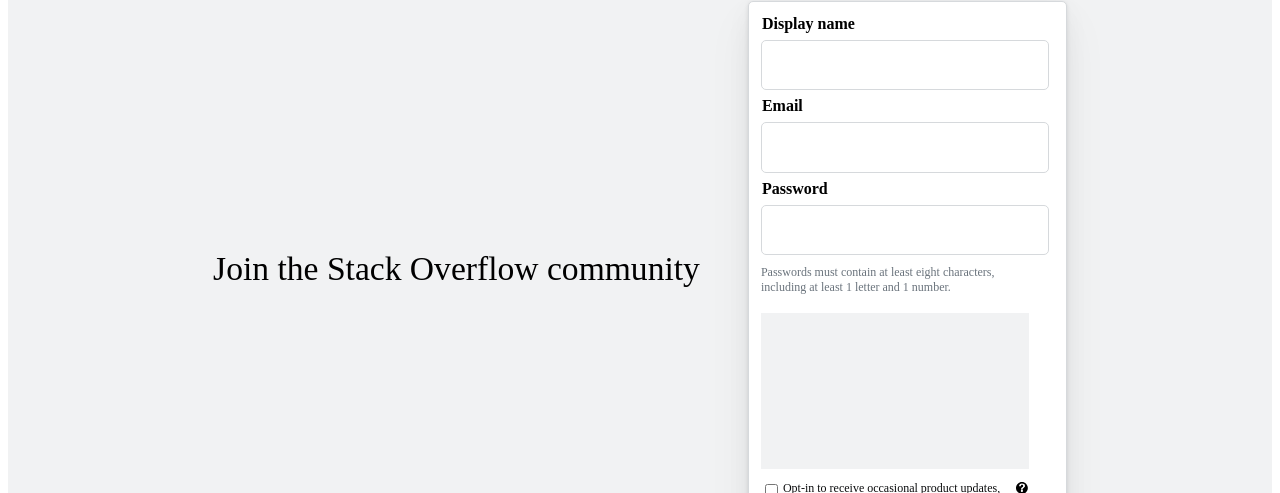
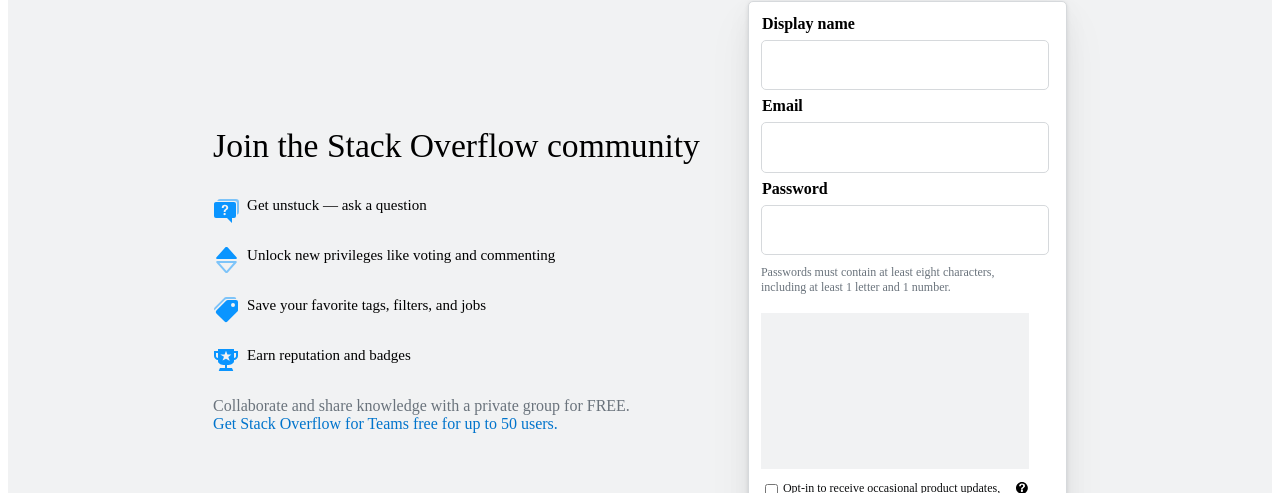
Before and after one commit to codestates-seb/seb40_pre_001, a React (Create React App) app in the folder front/: page /signup in a window 1280 px wide. Shown: the part 160-653 px from the top of the page. Built offline with nearby package versions, Linux system fonts and the light colour scheme.

Commit message:
🖋Fix: Sign up intro and layout adjust

```diff
--- /dev/null
+++ b/front/src/components/sign up/IntroLine.jsx
@@ -0,0 +1,13 @@
+import React from 'react';
+import * as S from './introduce.style';
+
+const IntroLine = ({ key, icon, content }) => {
+  return (
+    <S.IntroElment type={key}>
+      {icon}
+      <div className='content'> {content}</div>
+    </S.IntroElment>
+  );
+};
+
+export default IntroLine;
--- a/front/src/components/sign up/introduce.jsx
+++ b/front/src/components/sign up/introduce.jsx
@@ -1,10 +1,21 @@
 import React from 'react';
 import * as S from './introduce.style';
+import SIGNUP_INTRO from '../../constants/SignUp';
+import IntroLine from './IntroLine';
 
 const Introduce = () => {
   return (
     <S.JoinIntroZone>
       <S.IntroHeader>Join the Stack Overflow community</S.IntroHeader>
+      {SIGNUP_INTRO.map(({ SCRIPT, ICON }) => {
+        return (
+          <IntroLine key={SCRIPT} icon={ICON} content={SCRIPT}></IntroLine>
+        );
+      })}
+      <S.PrivateIntro>
+        Collaborate and share knowledge with a private group for FREE.
+        <a>Get Stack Overflow for Teams free for up to 50 users.</a>
+      </S.PrivateIntro>
     </S.JoinIntroZone>
   );
 };
--- a/front/src/components/sign up/introduce.style.js
+++ b/front/src/components/sign up/introduce.style.js
@@ -19,6 +19,29 @@ const IntroHeader = styled.div`
   margin-bottom: 32px;
 `;
 
-const IntroElment = styled.div``;
+const IntroElment = styled.div`
+  vertical-align: baseline;
+  margin-bottom: 24px;
+  display: flex;
+  /* font-size: 14px; */
+  > svg {
+    margin-right: 8px;
+  }
+  .content {
+    font-size: 15px;
+  }
+`;
 
-export { JoinIntroZone, IntroHeader, IntroElment };
+const PrivateIntro = styled.div`
+  display: flex;
+  flex-direction: column;
+  color: hsl(210, 8%, 45%);
+  margin-bottom: 10px;
+
+  > a {
+    color: hsl(206, 100%, 40%);
+    cursor: pointer;
+  }
+`;
+
+export { JoinIntroZone, IntroHeader, IntroElment, PrivateIntro };
--- /dev/null
+++ b/front/src/constants/SignUp.js
@@ -0,0 +1,19 @@
+import React from 'react';
+import {
+  LabelIcon,
+  QuestionIcon,
+  TrophyIcon,
+  UpDownIcon,
+} from '../components/@common/Icons/index';
+
+const SIGNUP_INTRO = Object.freeze([
+  { SCRIPT: 'Get unstuck — ask a question', ICON: <QuestionIcon /> },
+  {
+    SCRIPT: 'Unlock new privileges like voting and commenting',
+    ICON: <UpDownIcon />,
+  },
+  { SCRIPT: 'Save your favorite tags, filters, and jobs', ICON: <LabelIcon /> },
+  { SCRIPT: 'Earn reputation and badges', ICON: <TrophyIcon /> },
+]);
+
+export default SIGNUP_INTRO;
```
